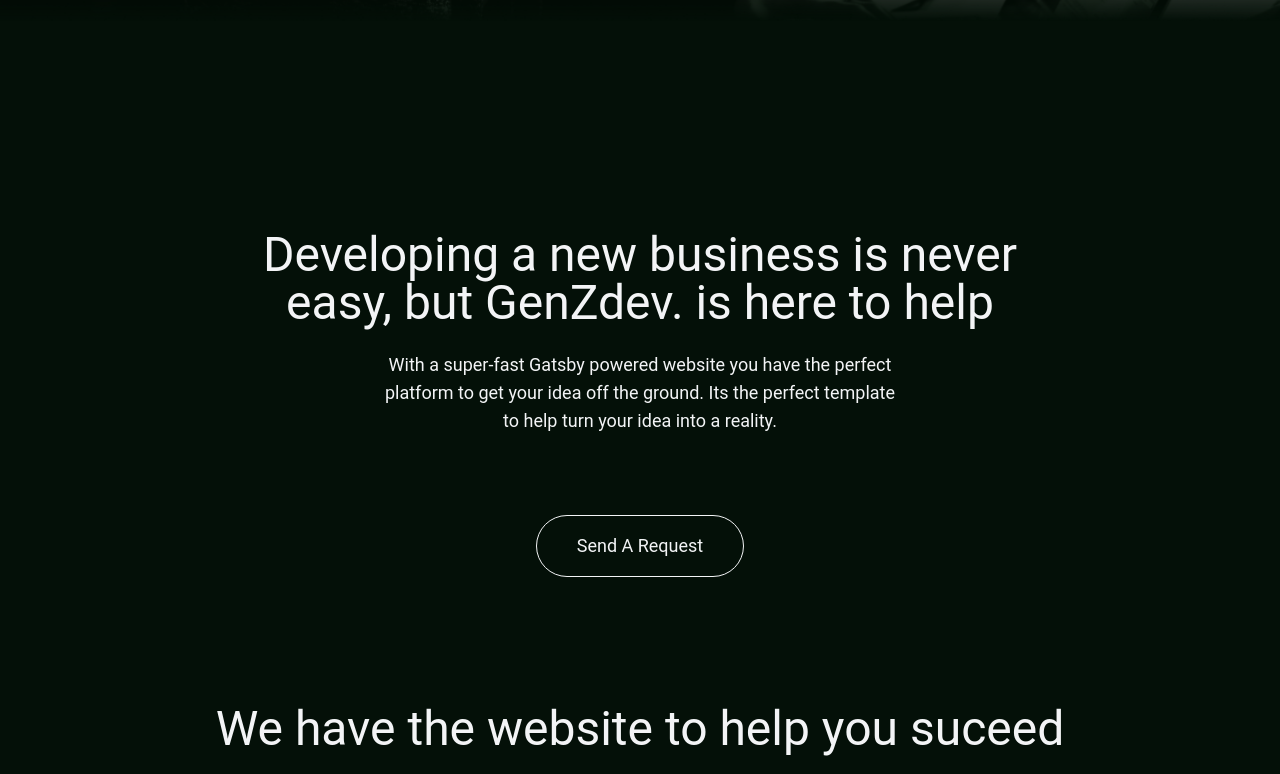
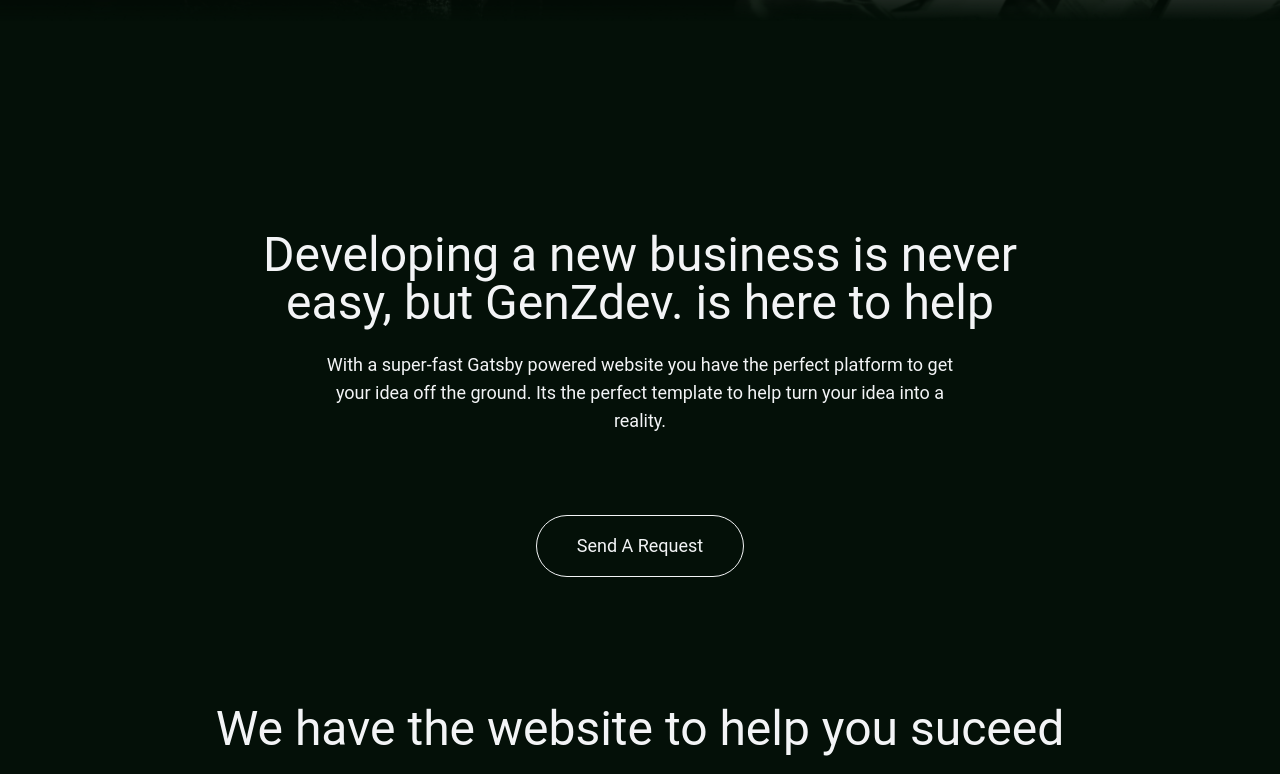
Before and after one commit to SumanKisku/genZdev, a Gatsby site: page / in a window 1280 px wide. Shown: the part 779-1553 px from the top of the page. Built offline with nearby package versions, Linux system fonts and the light colour scheme; Gatsby itself is replaced by a stand-in of ours.

Commit message:
Change width of the container div

```diff
--- a/src/pages/components/Subtext.js
+++ b/src/pages/components/Subtext.js
@@ -2,6 +2,6 @@
 
 export default function Subtext(props) {
   return (
-      <p className="text-center text-gray-100 text-lg w-2/5 m-auto my-6"><b>{props.title}</b> {props.text}</p>
+      <p className="text-center text-gray-100 text-lg w-2/4 m-auto my-6"><b>{props.title}</b> {props.text}</p>
   )
 }
```
